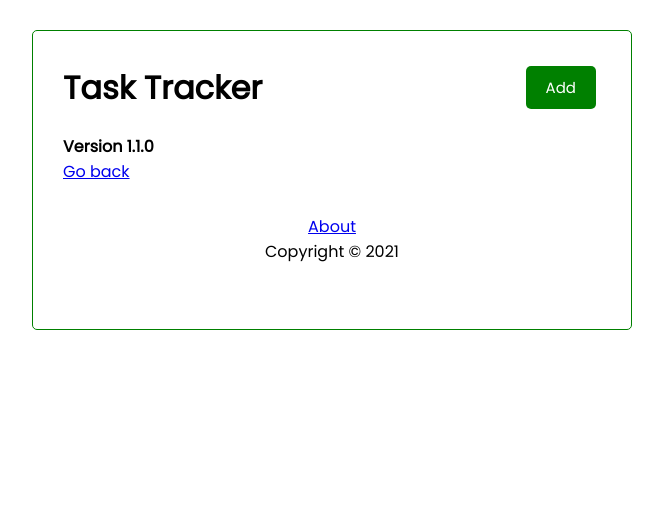
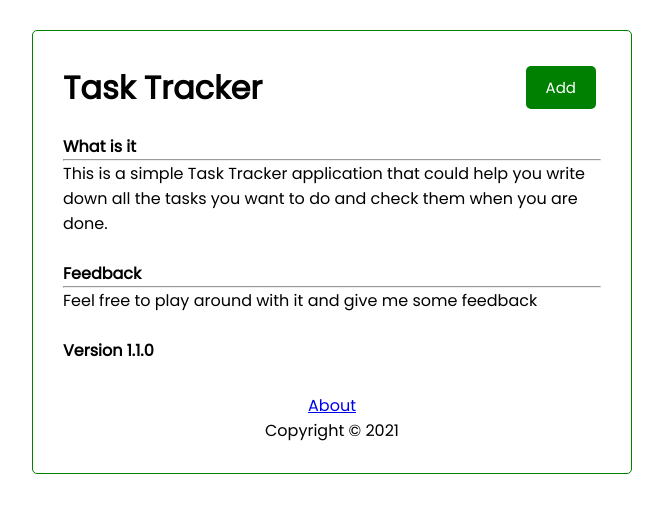
Before and after one commit to jhon-swai/REACT-TODO, a React (Create React App) app: page /about in a window 1280 px wide. Shown: the top 512 px of the page, without its empty margins (308-971 px from the left). Built offline with nearby package versions, Linux system fonts and the light colour scheme; data requests are answered from the project's data file.

Commit message:
Added some content and removed the link

```diff
--- a/src/components/About.js
+++ b/src/components/About.js
@@ -1,9 +1,17 @@
-import {Link} from 'react-router-dom'
+
 const About = () => {
     return (
         <div>
+            <h4>What is it</h4>
+            <hr/>
+            <p>This is a simple Task Tracker application that could help you write down all the tasks you want to do and check them when you are done.</p>
+            <br/>
+            <h4>Feedback</h4>
+            <hr/>
+            <p>Feel free to play around with it and give me some feedback</p>
+            <br/>
             <h4>Version 1.1.0</h4>
-            <Link to="/">Go back</Link>
+
         </div>
     )
 }
```
